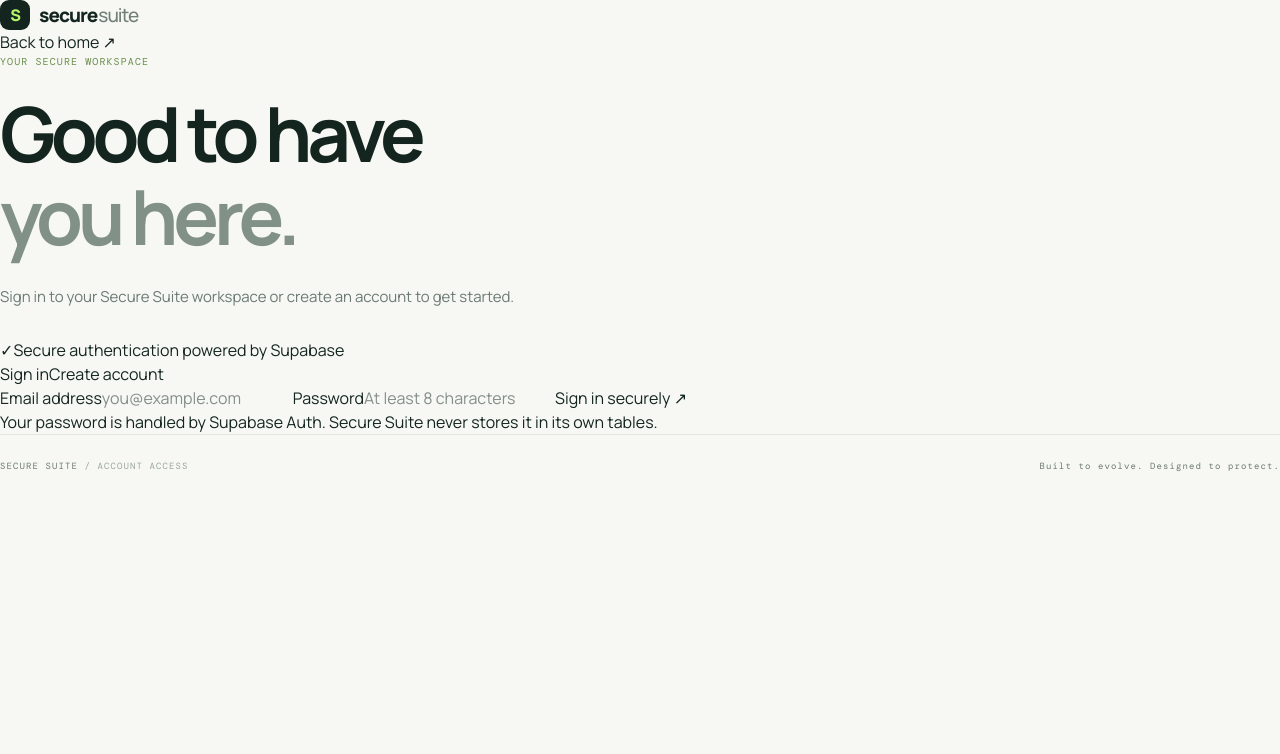
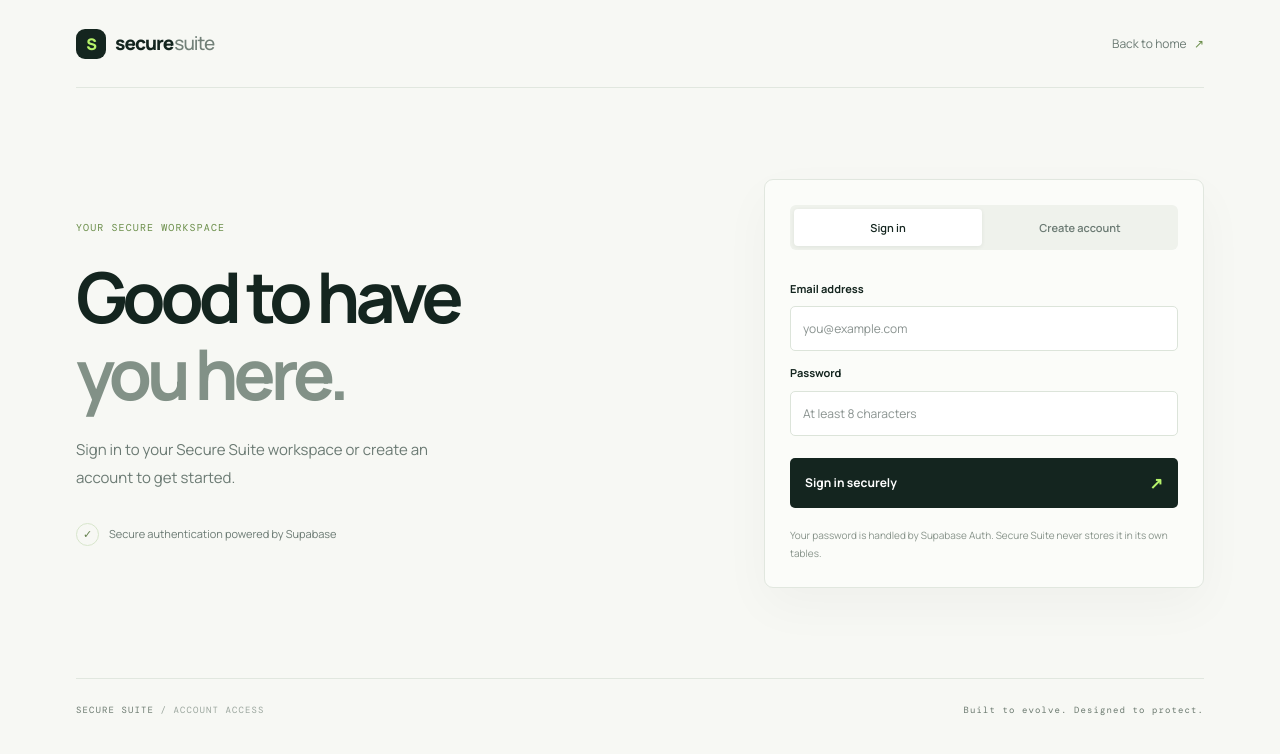
Before and after one commit to prashantjaiswar3-debug/secure_suite, a Next.js app: page /login in a window 1280 px wide. Shown: the top 754 px of the page. Built offline with nearby package versions, Linux system fonts and the light colour scheme.

Commit message:
Style login and authenticated dashboard

```diff
--- a/app/globals.css
+++ b/app/globals.css
@@ -43,3 +43,39 @@ footer{min-height:64px;display:flex;justify-content:space-between;align-items:ce
 @media(max-width:900px){.shell{padding:0 30px}.hero-art{right:-100px;opacity:.4}.hero{z-index:0}.hero>*:not(.hero-art){position:relative;z-index:1}.feature-grid{grid-template-columns:1fr}.feature-card{min-height:175px}.section-heading{align-items:start;gap:20px;flex-direction:column}}
 @media(max-width:560px){.shell{padding:0 20px}.nav{height:70px}.nav-note{font-size:8px;letter-spacing:.5px}.hero{padding:68px 0 55px;min-height:470px}h1{font-size:46px;letter-spacing:-2.8px}.intro{font-size:13px}.hero-art{right:-175px;top:110px;opacity:.18}.stack-note{font-size:9px}.roadmap{padding:48px 0 55px}footer{gap:15px;align-items:flex-start;justify-content:center;flex-direction:column;padding:17px 0}}
 @media(prefers-reduced-motion:reduce){*,*::before,*::after{scroll-behavior:auto!important;transition:none!important}}
+
+/* Authentication and private dashboard */
+.back-link,.signout-button{font-size:12px;color:var(--muted);background:none;border:0;cursor:pointer;font-family:var(--sans)}
+.back-link span,.signout-button span{color:#6b8e4a;margin-left:5px}
+.auth-shell{max-width:1240px;margin:0 auto;padding:0 56px}
+.auth-nav{height:88px;display:flex;align-items:center;justify-content:space-between;border-bottom:1px solid var(--line)}
+.auth-layout{display:grid;grid-template-columns:1fr minmax(330px,440px);gap:clamp(35px,8vw,110px);align-items:center;min-height:590px;padding:65px 0}
+.auth-copy h1{font-size:clamp(48px,6vw,70px)}
+.auth-copy .intro{max-width:410px}
+.auth-assurance{display:flex;align-items:center;gap:10px;font-size:11px;color:var(--muted);margin-top:30px}
+.assurance-icon{width:23px;height:23px;border:1px solid #d8e6cc;border-radius:50%;display:grid;place-items:center;color:#64814d}
+.auth-card{border:1px solid var(--line);border-radius:9px;background:#fbfcf9;padding:25px;box-shadow:0 18px 50px rgba(20,37,31,.035)}
+.auth-tabs{display:grid;grid-template-columns:1fr 1fr;background:#eff2ec;padding:4px;border-radius:6px;gap:4px;margin-bottom:26px}
+.auth-tab{border:0;background:transparent;border-radius:4px;padding:11px 7px;font:600 11px var(--sans);color:var(--muted);cursor:pointer}
+.auth-tab.active{background:white;color:var(--ink);box-shadow:0 1px 4px #14251f12}
+.auth-form{display:flex;flex-direction:column;gap:9px}
+.auth-form label{font-size:11px;font-weight:700;margin-top:5px}
+.auth-form input{width:100%;padding:13px 12px;border:1px solid #dce4da;border-radius:5px;background:white;color:var(--ink);font:12px var(--sans);outline:none}
+.auth-form input:focus{border-color:#829e70;box-shadow:0 0 0 3px #b7f36b33}
+.auth-submit{display:flex;align-items:center;justify-content:space-between;margin-top:13px;padding:14px 15px;border:0;border-radius:5px;background:var(--ink);color:white;font:700 12px var(--sans);cursor:pointer}
+.auth-submit span{color:var(--green);font-size:16px}.auth-submit:disabled{opacity:.65;cursor:wait}
+.form-message{font-size:11px;line-height:1.6;padding:10px;border-radius:5px;margin:5px 0 0;overflow-wrap:anywhere}
+.form-message.error{background:#fff0ee;color:#9d352b}.form-message.success{background:#edf7e6;color:#365d2b}
+.auth-footnote{font-size:10px;line-height:1.8;color:#87938a;margin:18px 0 0}
+.dashboard-hero{padding:76px 0 55px;border-bottom:1px solid var(--line)}
+.dashboard-hero h1{font-size:clamp(48px,6vw,70px)}
+.account-panel{display:flex;align-items:center;gap:14px;max-width:550px;padding:17px;border:1px solid var(--line);background:#fbfcf9;border-radius:7px;margin-top:30px}
+.account-avatar{display:grid;place-items:center;width:43px;height:43px;border-radius:50%;background:var(--green);font-weight:800}
+.account-label{font:9px var(--mono);letter-spacing:.9px;color:var(--muted);margin:0 0 6px}
+.account-email{font-size:12px;font-weight:700;margin:0;overflow-wrap:anywhere}
+.verified-chip{margin-left:auto;display:flex;align-items:center;gap:7px;font-size:10px;color:#52783e;white-space:nowrap}
+.dashboard-grid{display:grid;grid-template-columns:repeat(3,minmax(0,1fr));gap:15px;padding:35px 0 70px}
+.dashboard-grid .feature-card{display:flex;flex-direction:column;align-items:flex-start;gap:12px}
+.dashboard-grid .feature-card h3{margin:10px 0 0}.dashboard-grid .feature-card p{margin:0 0 8px}
+@media(max-width:900px){.auth-shell{padding:0 30px}.auth-layout{grid-template-columns:1fr;gap:30px;padding:55px 0}.auth-copy h1{font-size:55px}.auth-card{max-width:500px;width:100%}.dashboard-grid{grid-template-columns:1fr}}
+@media(max-width:560px){.auth-shell{padding:0 20px}.auth-nav{height:70px}.auth-layout{padding:42px 0}.auth-copy h1{font-size:47px}.auth-card{padding:18px}.back-link{font-size:10px}.dashboard-hero{padding:55px 0 40px}.account-panel{align-items:flex-start;flex-wrap:wrap}.verified-chip{margin-left:0;width:100%}}
```
